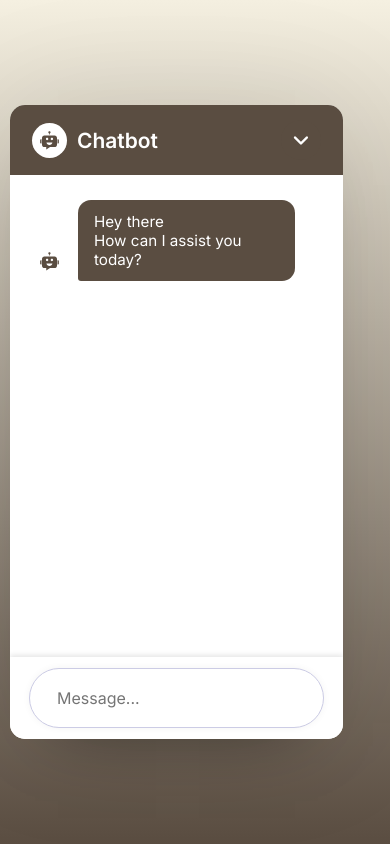
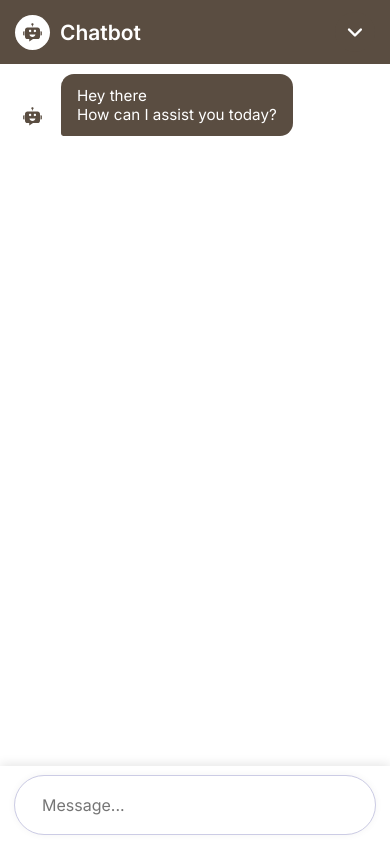
Before and after one commit to akhilshettyym/REACT, a React (Vite) app in the folder chat-bot/: page / in a window 390 px wide. Built offline with nearby package versions, Linux system fonts and the light colour scheme.

Commit message:
Working chat-bot with mobile screen responsiveness

```diff
--- a/chat-bot/src/App.jsx
+++ b/chat-bot/src/App.jsx
@@ -33,12 +33,12 @@ const App = () => {
 
       if (!response.ok) throw new Error(data.error?.message || "Something went wrong!");
 
-      // ✅ Fix: Ensure response structure is valid
+
       if (!data.candidates || !data.candidates[0]?.content?.parts[0]?.text) {
         throw new Error("Unexpected API response format");
       }
 
-      // ✅ Fix: Correctly extract text
+
       const apiResponse = data.candidates[0].content.parts[0].text.replace(/\*\*(.*?)\*\*/g, "$1").trim();
 
       updateHistory(apiResponse);
--- a/chat-bot/src/index.css
+++ b/chat-bot/src/index.css
@@ -203,3 +203,57 @@ body {
     height: 400px;
   }
 }
+
+/* Responsive media query for mobile screens */
+@media (max-width: 520px) {
+  body {
+    margin: 0;
+    padding: 0;
+    overflow: hidden; /* Prevents unwanted scrolling */
+  }
+
+  #chatbot-toggler {
+    right: 20px;
+    bottom: 20px;
+    position: fixed;
+  }
+
+  .chatbot-popup {
+    position: fixed;
+    right: 0;
+    bottom: 0;
+    height: 100vh; /* Full screen */
+    width: 100vw; /* Full width */
+    border-radius: 0;
+    display: flex;
+    flex-direction: column;
+  }
+
+  .chatbot-popup .chat-header {
+    padding: 12px 15px;
+    flex-shrink: 0;
+  }
+
+  .chat-body {
+    flex-grow: 1;
+    padding: 10px 15px;
+    overflow-y: auto;
+  }
+
+  .chat-footer {
+    padding: 10px 15px;
+    background: #fff;
+    position: fixed;
+    bottom: 0;
+    width: 100%;
+    box-shadow: 0 -2px 10px rgba(0, 0, 0, 0.1);
+  }
+
+  .chat-footer input {
+    width: 100%;
+    padding: 10px;
+    border: 1px solid #ddd;
+    border-radius: 20px;
+    outline: none;
+  }
+}
```
